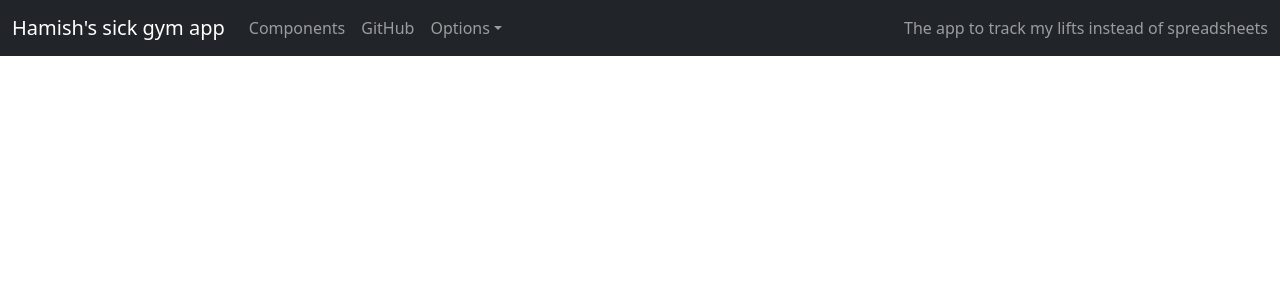
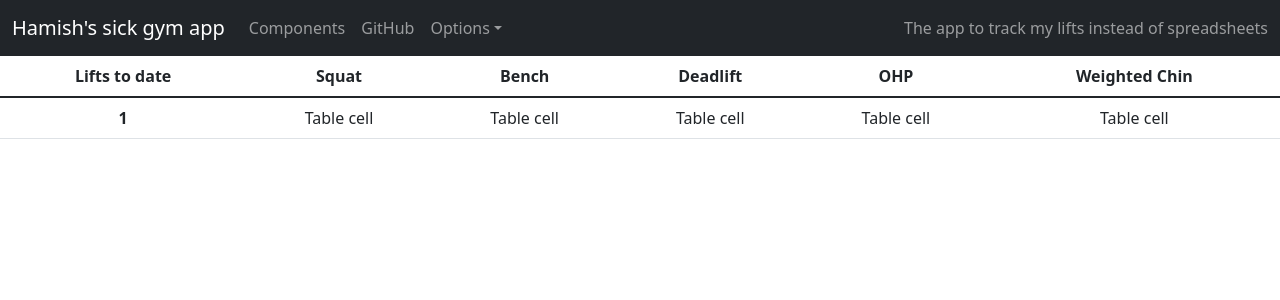
Before and after one commit to hamishakl/Gym-app, a React (Create React App) app in the folder my-app/: page / in a window 1280 px wide. Shown: the top 300 px of the page. Built offline with nearby package versions, Linux system fonts and the light colour scheme.

Commit message:
added in table to track current lifts (front end)

```diff
--- a/my-app/src/App.js
+++ b/my-app/src/App.js
@@ -2,6 +2,7 @@ import logo from './logo.svg';
 import './App.css';
 import 'bootstrap/dist/css/bootstrap.min.css';
 import NavbarComponent from './components/NavbarComponent';
+import CurrentLifts from './components/CurrentLifts';
 
 
 
@@ -9,6 +10,7 @@ function App() {
   return (
     <div className="App">
      <NavbarComponent />
+     <CurrentLifts />
     </div>
   );
 }
--- /dev/null
+++ b/my-app/src/components/CurrentLifts.jsx
@@ -0,0 +1,33 @@
+import React, { Component } from "react";
+import {
+    Table
+  } from "reactstrap";
+
+export default class CurrentLifts extends Component {
+  render() {
+    return (
+      <Table responsive>
+        <thead>
+          <tr>
+            <th>Lifts to date</th>
+            <th>Squat</th>
+            <th>Bench</th>
+            <th>Deadlift</th>
+            <th>OHP</th>
+            <th>Weighted Chin</th>
+          </tr>
+        </thead>
+        <tbody>
+          <tr>
+            <th scope="row">1</th>
+            <td>Table cell</td>
+            <td>Table cell</td>
+            <td>Table cell</td>
+            <td>Table cell</td>
+            <td>Table cell</td>
+          </tr>
+        </tbody>
+      </Table>
+    );
+  }
+}
```
